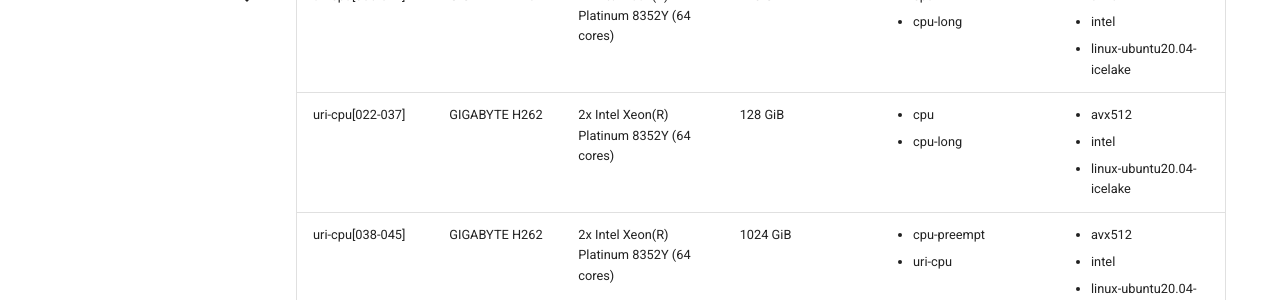
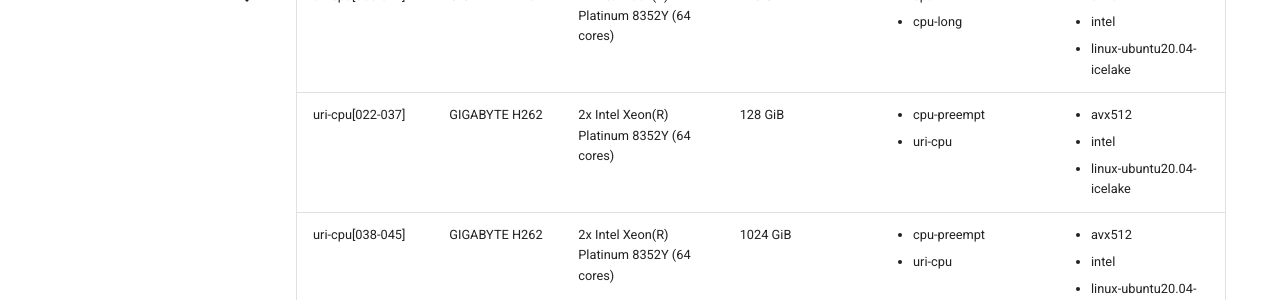
Before and after one commit to UMass-RC/unity-docs, an MkDocs documentation site: the page built from docs/technical/nodelist.md, in a window 1280 px wide and 900 px high, scrolled down 1573 px. Shown: the part 153-453 px from the top of the window. Built offline with MkDocs 1.6.1 and Material for MkDocs 9.7.7, drawn with Linux system fonts in a browser that asks for light colours; comment, search, counter and statistics services are not loaded.

Commit message:
update URI nodes again

```diff
--- a/sheets-to-md/output/cpu-nodes.md
+++ b/sheets-to-md/output/cpu-nodes.md
@@ -9,6 +9,6 @@
 | gaoseismolab-cpu[001-005] | Lenovo SR630 v2          | 2x Intel Xeon Platinum 8358 (32 Cores 64 Threads) | 512 GiB                                    | <ul><li>gaoseismolab-cpu</li><li>cpu-preempt</li></ul>                                                                | <ul><li>avx512</li><li>intel</li><li>linux-ubuntu20.04-icelake</li></ul>                                          |
 | uri-cpu[001-005]          | Intel S2600BPB           | 2x Intel Xeon Gold 6238R (28 Cores 56 Threads)    | 512 GiB                                    | <ul><li>uri-cpu</li><li>cpu</li><li>cpu-long</li></ul>                                                                | <ul><li>avx512</li><li>intel</li><li>linux-ubuntu20.04-cascadelake</li></ul>                                      |
 | uri-cpu[006-021]          | GIGABYTE H262            | 2x Intel Xeon(R) Platinum 8352Y (64 cores)        | 128 GiB                                    | <ul><li>cpu</li><li>cpu-long</li></ul>                                                                                | <ul><li>avx512</li><li>intel</li><li>linux-ubuntu20.04-icelake</li></ul>                                          |
-| uri-cpu[022-037]          | GIGABYTE H262            | 2x Intel Xeon(R) Platinum 8352Y (64 cores)        | 128 GiB                                    | <ul><li>cpu</li><li>cpu-long</li></ul>                                                                                | <ul><li>avx512</li><li>intel</li><li>linux-ubuntu20.04-icelake</li></ul>                                          |
+| uri-cpu[022-037]          | GIGABYTE H262            | 2x Intel Xeon(R) Platinum 8352Y (64 cores)        | 128 GiB                                    | <ul><li>cpu-preempt</li><li>uri-cpu</li></ul>                                                                         | <ul><li>avx512</li><li>intel</li><li>linux-ubuntu20.04-icelake</li></ul>                                          |
 | uri-cpu[038-045]          | GIGABYTE H262            | 2x Intel Xeon(R) Platinum 8352Y (64 cores)        | 1024 GiB                                   | <ul><li>cpu-preempt</li><li>uri-cpu</li></ul>                                                                         | <ul><li>avx512</li><li>intel</li><li>linux-ubuntu20.04-icelake</li></ul>                                          |
 | uri-cpu[046-047]          | PowerNV 8335-GTH         | POWER9 (32 cores, 128 threads)                    | 256 GiB                                    | <ul><li>uri-power9</li><ul>                                                                                           | <ul><li>power9le</li><li>altivec</li><li>ppc64le</li></ul>                                                        |
```
